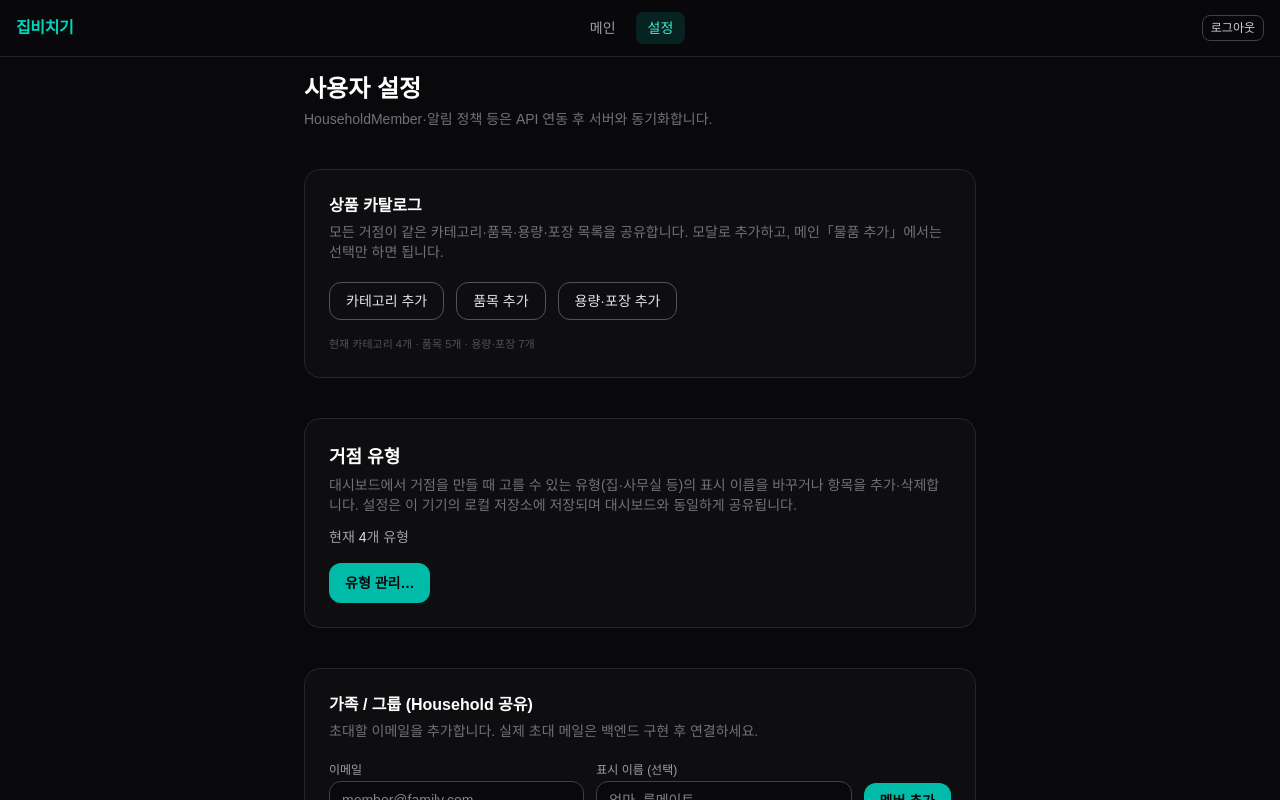
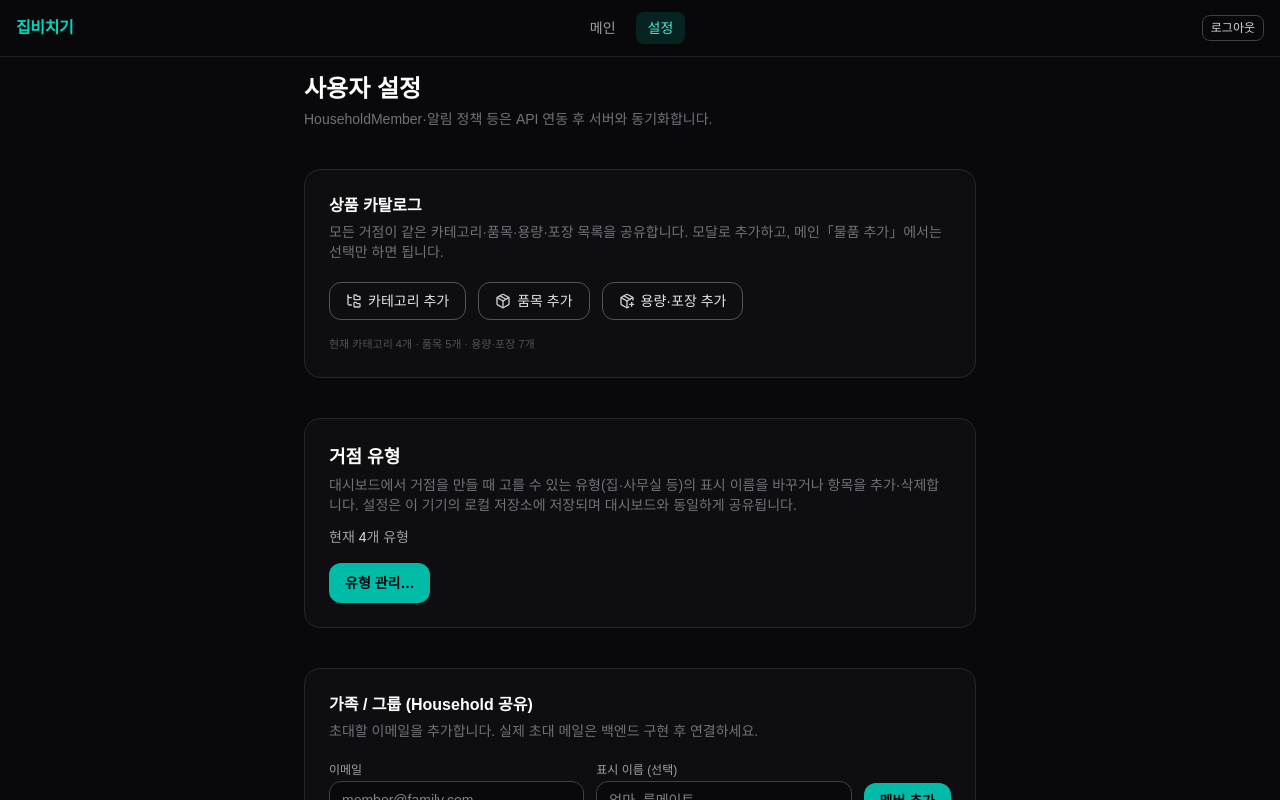
Before and after one commit to wukdddang/home-inventory-manager, a Next.js app in the folder frontend/: page /mock/settings in a window 1280 px wide. Built offline with nearby package versions, Linux system fonts and the light colour scheme.

Commit message:
feat: lucide-react 패키지 추가 및 대시보드 UI 개선
- lucide-react 패키지를 추가하여 아이콘 사용
- 대시보드 인벤토리 섹션에서 방 선택 해제 버튼 제거
- 카탈로그 모달 버튼 스타일 개선 및 아이콘 추가

```diff
--- a/frontend/app/(mock)/mock/dashboard/_ui/DashboardInventory.section/RoomItemAddFloatingPanel.module.tsx
+++ b/frontend/app/(mock)/mock/dashboard/_ui/DashboardInventory.section/RoomItemAddFloatingPanel.module.tsx
@@ -12,8 +12,6 @@ import { useDashboard } from "../../_hooks/useDashboard";
 export type RoomItemAddPanelProps = {
   selected: Household;
   roomId: string;
-  /** 방 선택 해제 (패널 숨김) */
-  onDismissRoom: () => void;
   expanded: boolean;
   onExpandedChange: (expanded: boolean) => void;
   /** 왼쪽에서「물품 추가 패널 열기」등으로 스크롤 타깃 */
@@ -27,7 +25,6 @@ export type RoomItemAddPanelProps = {
 export function RoomItemAddPanel({
   selected,
   roomId,
-  onDismissRoom,
   expanded,
   onExpandedChange,
   anchorId = "dashboard-item-add-panel",
@@ -84,13 +81,6 @@ export function RoomItemAddPanel({
                 >
                   접기
                 </button>
-                <button
-                  type="button"
-                  onClick={onDismissRoom}
-                  className="cursor-pointer text-[11px] whitespace-nowrap text-zinc-500 underline-offset-2 hover:text-zinc-300 hover:underline"
-                >
-                  방 선택 해제
-                </button>
               </div>
             </div>
           </div>
--- a/frontend/app/(mock)/mock/dashboard/_ui/DashboardInventory.section/index.tsx
+++ b/frontend/app/(mock)/mock/dashboard/_ui/DashboardInventory.section/index.tsx
@@ -163,7 +163,6 @@ export function DashboardInventorySection({
             key={selectedRoomId}
             selected={selected}
             roomId={selectedRoomId}
-            onDismissRoom={() => onRoomSelect(null)}
             expanded={itemAddPanelExpanded}
             onExpandedChange={onItemAddPanelExpandedChange}
             anchorId={itemAddPanelAnchorId}
--- a/frontend/app/_ui/CatalogModals.controls.tsx
+++ b/frontend/app/_ui/CatalogModals.controls.tsx
@@ -9,6 +9,7 @@ import type {
   CatalogProductVariant,
   ProductCatalog,
 } from "@/types/domain";
+import { FolderTree, Package, PackagePlus } from "lucide-react";
 import { useCallback, useMemo, useState } from "react";
 import { cn } from "@/lib/utils";
 
@@ -221,23 +222,26 @@ export function CatalogModalsControls({
   );
 
   const btnClass = layout === "panel" ? btnPanel : btnOutline;
+  const catalogBtnIconClass =
+    layout === "panel" ? "size-3.5 shrink-0 opacity-90" : "size-4 shrink-0 opacity-90";
 
   return (
     <>
       <div className={buttonRowClass}>
         <button
           type="button"
-          className={btnClass}
+          className={cn(btnClass, "inline-flex items-center justify-center gap-1.5")}
           onClick={() => {
             setCatName("");
             setCatOpen(true);
           }}
         >
+          <FolderTree className={catalogBtnIconClass} aria-hidden />
           카테고리 추가
         </button>
         <button
           type="button"
-          className={btnClass}
+          className={cn(btnClass, "inline-flex items-center justify-center gap-1.5")}
           onClick={() => {
             setProdCategoryId(categories[0]?.id ?? "");
             setProdName("");
@@ -248,11 +252,12 @@ export function CatalogModalsControls({
           }}
           disabled={categories.length === 0}
         >
+          <Package className={catalogBtnIconClass} aria-hidden />
           품목 추가
         </button>
         <button
           type="button"
-          className={btnClass}
+          className={cn(btnClass, "inline-flex items-center justify-center gap-1.5")}
           onClick={() => {
             setVarCategoryId(categories[0]?.id ?? "");
             setVarProductId("");
@@ -263,6 +268,7 @@ export function CatalogModalsControls({
           }}
           disabled={categories.length === 0 || units.length === 0}
         >
+          <PackagePlus className={catalogBtnIconClass} aria-hidden />
           용량·포장 추가
         </button>
       </div>
--- a/frontend/package.json
+++ b/frontend/package.json
@@ -14,6 +14,7 @@
     "class-variance-authority": "^0.7.1",
     "clsx": "^2.1.1",
     "framer-motion": "^12.38.0",
+    "lucide-react": "^0.577.0",
     "next": "16.2.0",
     "react": "19.2.4",
     "react-dom": "19.2.4",
```
Also changed, not shown: 1 other file (tests, documents, lock files or other folders).
